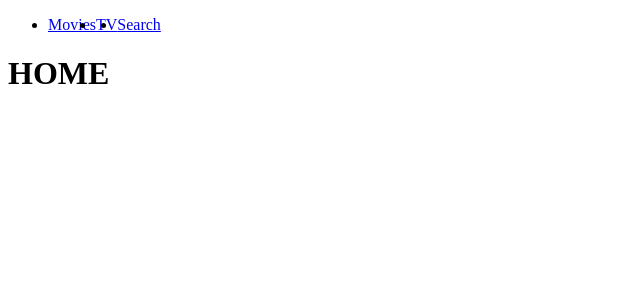
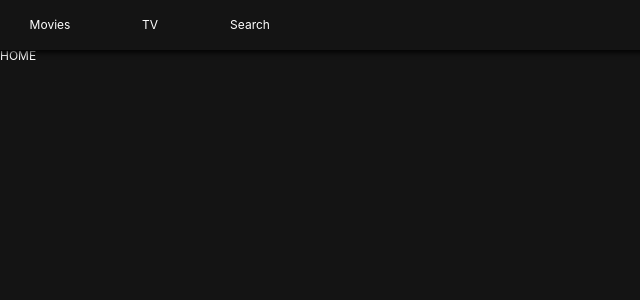
Before and after one commit to yg-cho/netflix2020, a React (Create React App) app: page /#/ in a window 1280 px wide. Shown: the top 300 px of the page, without its empty margins (0-640 px from the left). Built offline with nearby package versions, Linux system fonts and the light colour scheme.

Commit message:
Header css #2
 & GlobalStyles

```diff
--- a/package.json
+++ b/package.json
@@ -11,7 +11,8 @@
     "react-dom": "^16.13.1",
     "react-router-dom": "^5.2.0",
     "react-scripts": "3.4.3",
-    "styled-components": "^5.1.1"
+    "styled-components": "^5.1.1",
+    "styled-reset": "^4.2.2"
   },
   "scripts": {
     "start": "react-scripts start",
--- a/src/App.js
+++ b/src/App.js
@@ -1,9 +1,13 @@
 import React from 'react';
 import './App.css';
 import Router from "./Components/Router";
+import GlobalStyles from "./Components/GlobalStyles";
+
+
 const App = () => (
     <>
         <Router />
+        <GlobalStyles/>
     </>
 );
 
--- /dev/null
+++ b/src/Components/GlobalStyles.js
@@ -0,0 +1,24 @@
+import { createGlobalStyle } from "styled-components";
+import reset from "styled-reset";
+
+
+const globalStyles = createGlobalStyle`
+    ${reset};
+    a {
+        text-decoration: none;
+        color: inherit;
+    }
+    * {
+        box-sizing: border-box;
+    }
+    body {
+        font-family:-apple-system, BlinkMacSystemFont, 'Segoe UI', Roboto, Oxygen, Ubuntu, Cantarell, 'Open Sans', 'Helvetica Neue', sans-serif;
+        font-size: 12px;
+        background-color: rgba(20, 20, 20, 1);
+        color: white;
+        padding-top: 50px;
+    }
+`;
+
+
+export default globalStyles;
--- a/src/Components/Header.js
+++ b/src/Components/Header.js
@@ -3,18 +3,38 @@ import {Link} from "react-router-dom";
 import styled from "styled-components";
 
 
-const Header = styled.header``;
+const Header = styled.header`
+    color: white;
+    position: fixed;
+    top: 0;
+    left: 0;
+    width: 100%;
+    height: 50px;
+    display: flex;
+    align-items: center;
+
+    background-color: rgba(20, 20, 20, 0.8);
+    z-index: 10;
+    box-shadow: 0px 1px 5px 2px rgba(0,0,0,0.8);
+`;
 
 const List = styled.ul`
     display: flex;
-    &:hover {
-        background-color: blue;
-    }
 `;
 
-const Item = styled.li``;
+const Item = styled.li`
+    width: 100px;
+    height: 50px;
+    text-align: center;
+`;
 
-const SLink = styled(Link)``;
+const SLink = styled(Link)`
+    height: 50px;
+    display: flex;
+    align-items: center;
+    justify-content: center;
+
+`;
 
 
 
```
Also changed, not shown: 1 other file (tests, documents, lock files or other folders).
